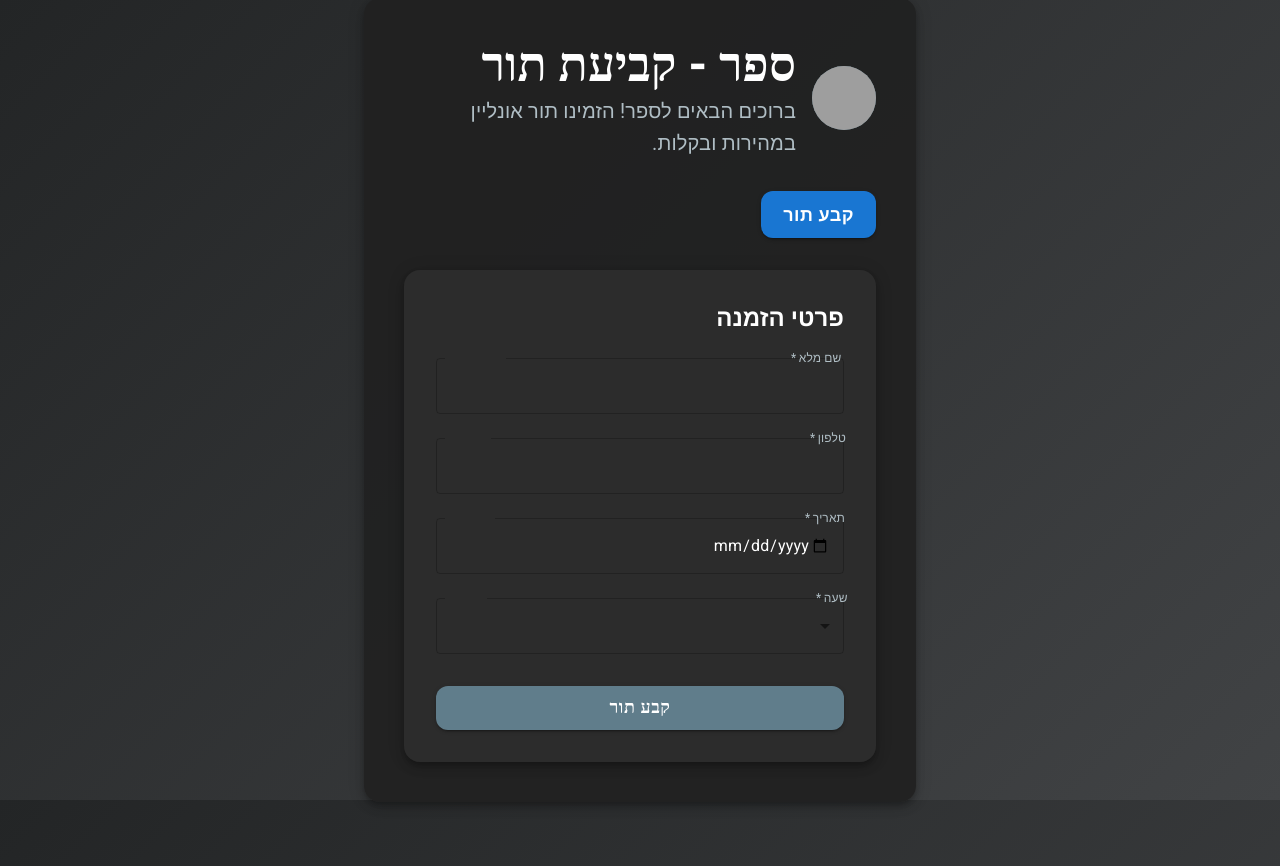
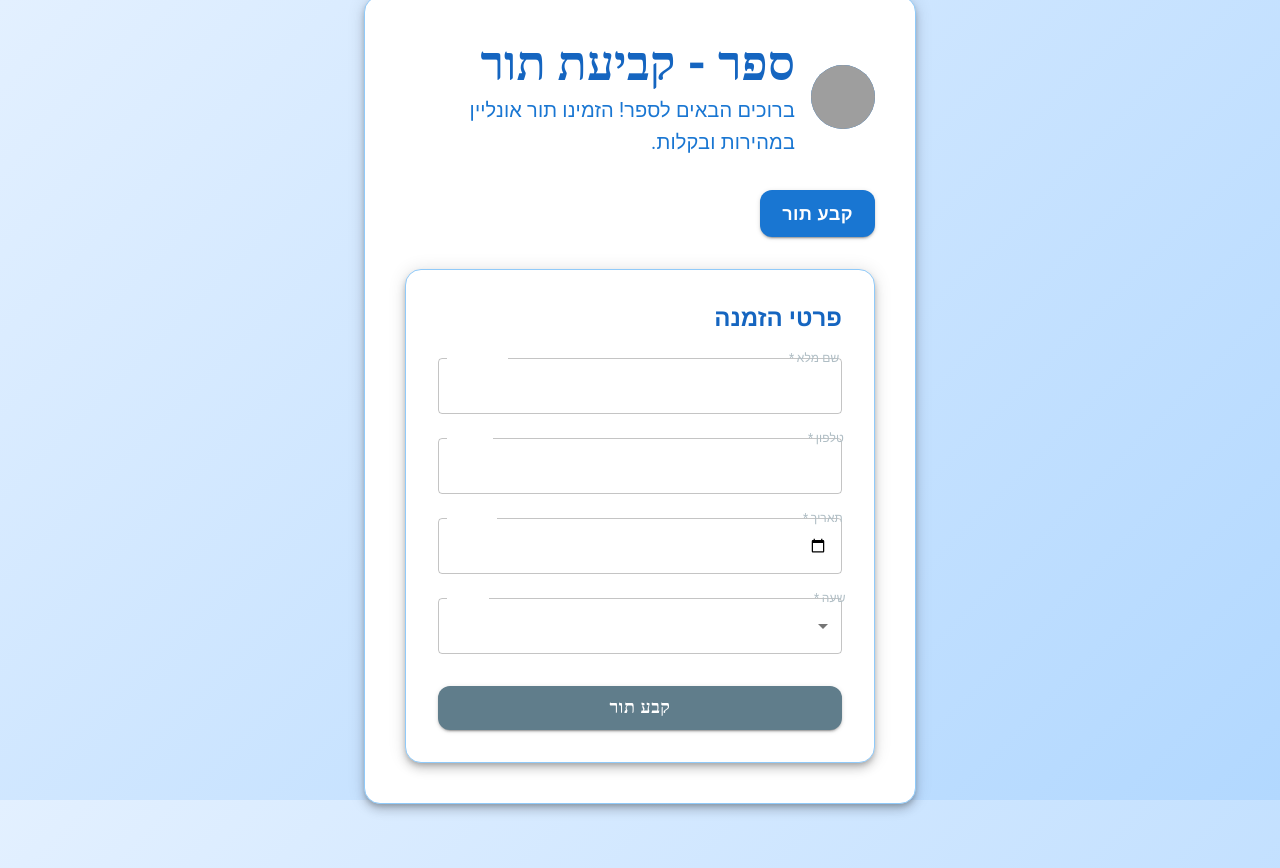
Before and after one commit to harel1sabag/haircut_v2, a React (Vite) app in the folder frontend/: page / in a window 1280 px wide. Both pictures are taken after a click on the button "קבע תור". Built offline with nearby package versions, Linux system fonts and the light colour scheme; grey boxes are pictures that could not be loaded; the HTML template or start-up script is replaced by a standard one.

Commit message:
feat: create initial frontend with booking form and deployment configs for barber appointment system

```diff
--- a/frontend/index.html
+++ b/frontend/index.html
@@ -13,9 +13,9 @@
         margin: 0;
         padding: 0;
         font-family: 'Heebo', Arial, sans-serif;
-        background: linear-gradient(135deg, #232526 0%, #414345 100%);
+        background: linear-gradient(135deg, #e3f0ff 0%, #b2d8ff 100%);
         min-height: 100vh;
-        color: #fff;
+        color: #1a237e;
       }
       body {
         display: flex;
--- a/frontend/src/App.jsx
+++ b/frontend/src/App.jsx
@@ -10,27 +10,28 @@ export default function App() {
     <Container maxWidth="sm" sx={{ mt: 8, mb: 8, fontFamily: 'Heebo, Arial, sans-serif' }}>
       <Box
         sx={{
-          bgcolor: 'rgba(33,33,33,0.95)',
+          bgcolor: '#fff',
           borderRadius: 4,
           boxShadow: 6,
           p: { xs: 3, sm: 5 },
           textAlign: 'right',
           direction: 'rtl',
-          color: 'white',
+          color: '#1a237e',
           position: 'relative',
+          border: '1px solid #90caf9',
         }}
       >
         <Box sx={{ display: 'flex', alignItems: 'center', mb: 2 }}>
           <Avatar
-            sx={{ bgcolor: '#607d8b', width: 64, height: 64, ml: 2 }}
+            sx={{ bgcolor: '#1976d2', width: 64, height: 64, ml: 2 }}
             src="https://fonts.gstatic.com/s/i/materialiconsoutlined/content_cut/v16/24px.svg"
             alt="Barber"
           />
           <Box>
-            <Typography variant="h3" fontWeight={700} gutterBottom sx={{ fontFamily: 'Heebo', color: '#fff', mb: 0 }}>
+            <Typography variant="h3" fontWeight={700} gutterBottom sx={{ fontFamily: 'Heebo', color: '#1565c0', mb: 0 }}>
               ספר - קביעת תור
             </Typography>
-            <Typography variant="h6" sx={{ color: '#b0bec5', fontWeight: 400 }}>
+            <Typography variant="h6" sx={{ color: '#1976d2', fontWeight: 400 }}>
               ברוכים הבאים לספר! הזמינו תור אונליין במהירות ובקלות.
             </Typography>
           </Box>
--- a/frontend/src/BookingForm.jsx
+++ b/frontend/src/BookingForm.jsx
@@ -44,17 +44,18 @@ export default function BookingForm({ onSuccess }) {
       component="form"
       onSubmit={handleSubmit}
       sx={{
-        bgcolor: 'rgba(44,44,44,0.98)',
+        bgcolor: '#fff',
         borderRadius: 4,
         boxShadow: 6,
         p: { xs: 3, sm: 4 },
         direction: 'rtl',
-        color: 'white',
+        color: '#1565c0',
         fontFamily: 'Heebo, Arial, sans-serif',
         textAlign: 'right',
+        border: '1px solid #90caf9',
       }}
     >
-      <Typography variant="h5" fontWeight={700} gutterBottom sx={{ color: '#fff', mb: 3 }}>
+      <Typography variant="h5" fontWeight={700} gutterBottom sx={{ color: '#1565c0', mb: 3 }}>
         פרטי הזמנה
       </Typography>
       <TextField
--- /dev/null
+++ b/frontend/windsurf_deployment.yaml
@@ -0,0 +1,6 @@
+# Windsurf Deploys Configuration (Beta)
+# This is an auto-generated file used to store your app deployment configuration. Do not modify.
+# The ID of the project (different from project name) on the provider's system. This is populated as a way to update existing deployments.
+project_id: 0b6acf48-821b-4c92-8adc-267056832371
+# The framework of the web application (examples: nextjs, react, vue, etc.)
+framework: vite
```
Also changed, not shown: 1 other file (tests, documents, lock files or other folders).
